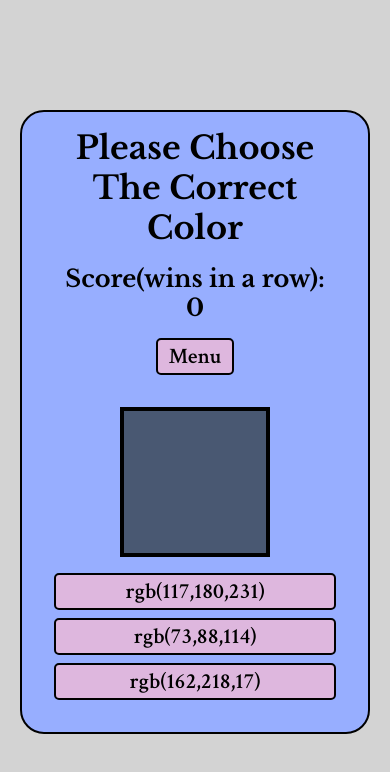
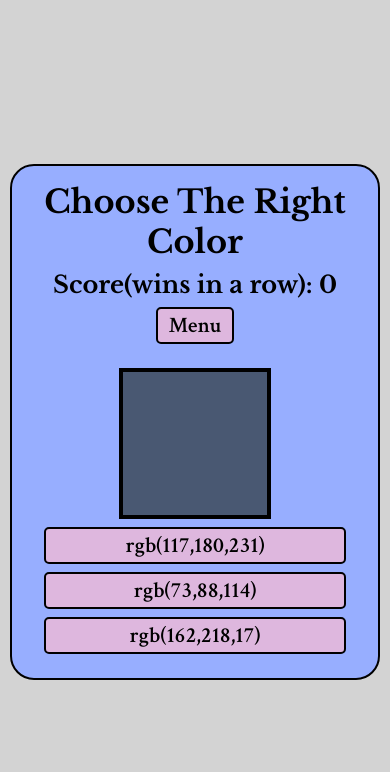
Before and after one commit to BernardusPH/color-Guess-Game, a React (Vite) app: page / in a window 390 px wide. Both pictures are taken after a click on the button "Back To Game". Shown: the top 772 px of the page. Built offline with nearby package versions, Linux system fonts and the light colour scheme.

Commit message:
skill issue

```diff
--- a/src/App.css
+++ b/src/App.css
@@ -18,7 +18,7 @@ body {
 }
 
 main {
-  width: clamp(350px, 80%, 800px);
+  width: clamp(350px, 95%, 800px);
   background-color: rgb(151, 174, 255);
   border-radius: 24px;
   border: 2px solid black;
--- a/src/components/GamePlay/MainGame.css
+++ b/src/components/GamePlay/MainGame.css
@@ -1,5 +1,8 @@
 .gameScreen>*{
-  margin-bottom: 1rem;
+  margin-bottom: .5rem;
+}
+header{
+  min-height: 60px;
 }
 .Guess-btn-container {
   display: grid;
--- a/src/components/GamePlay/MainGame.jsx
+++ b/src/components/GamePlay/MainGame.jsx
@@ -2,11 +2,11 @@ import React, { useState } from "react";
 import Box from "./box/Box";
 import GuessButton from "./guessButton/GuessButton.jsx";
 import Button from "../UI/Button.jsx";
-import "./MainGame.css"
+import "./MainGame.css";
 
 const MainGame = (props) => {
   const [gameStats, setGameStats] = useState({
-    text: "Please Choose The Correct Color",
+    text: "Choose The Right Color",
     score: localStorage.getItem("score") || 0,
   });
 
@@ -32,9 +32,11 @@ const MainGame = (props) => {
   let chosenColor = props.colorManagement.colors[props.colorManagement.choice];
   return (
     <div className="gameScreen">
-      <h1>{gameStats.text}</h1>
+      <header>
+        <h1>{gameStats.text}</h1>
+      </header>
       <h2>Score(wins in a row): {gameStats.score}</h2>
-      <Button onClick={props.showMenu} >Menu</Button>
+      <Button onClick={props.showMenu}>Menu</Button>
       <Box chosenColor={chosenColor} />
       <div className="Guess-btn-container">
         <GuessButton
@@ -42,7 +44,6 @@ const MainGame = (props) => {
           colorManagement={props.colorManagement}
         />
       </div>
-
     </div>
   );
 };
```
